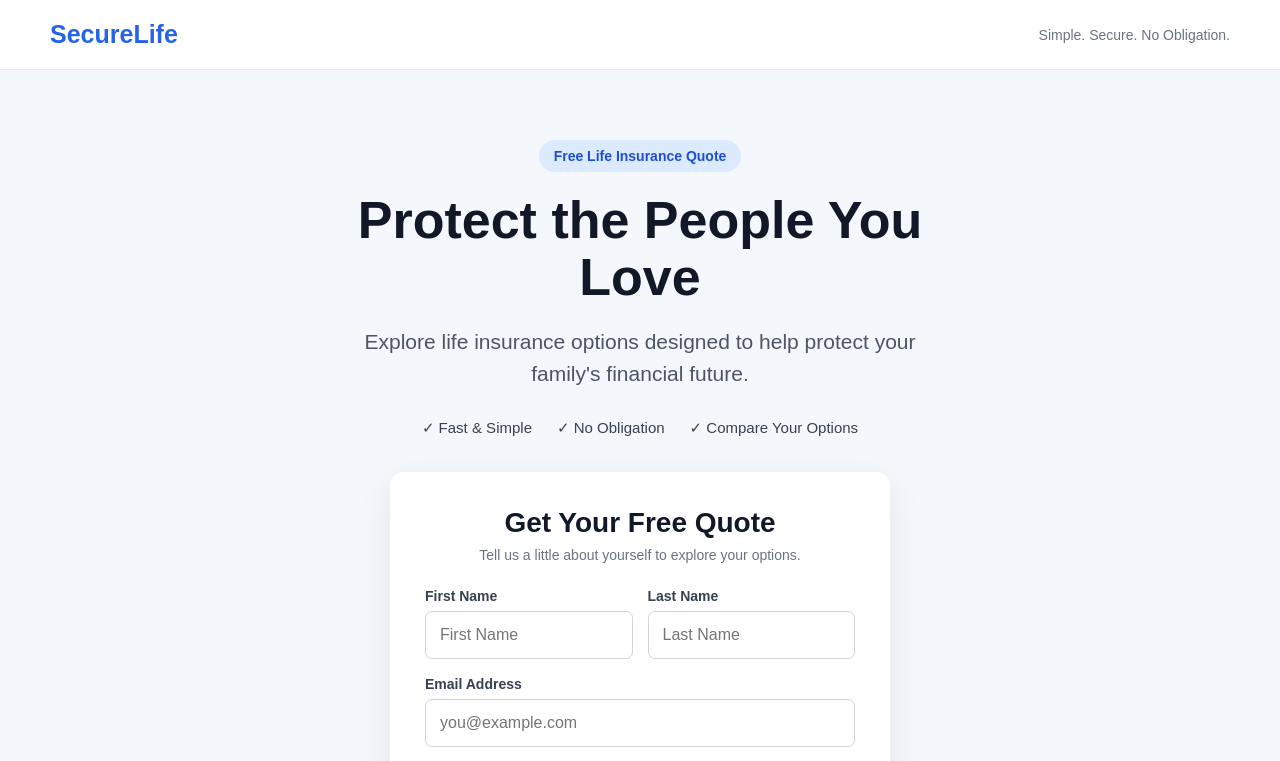
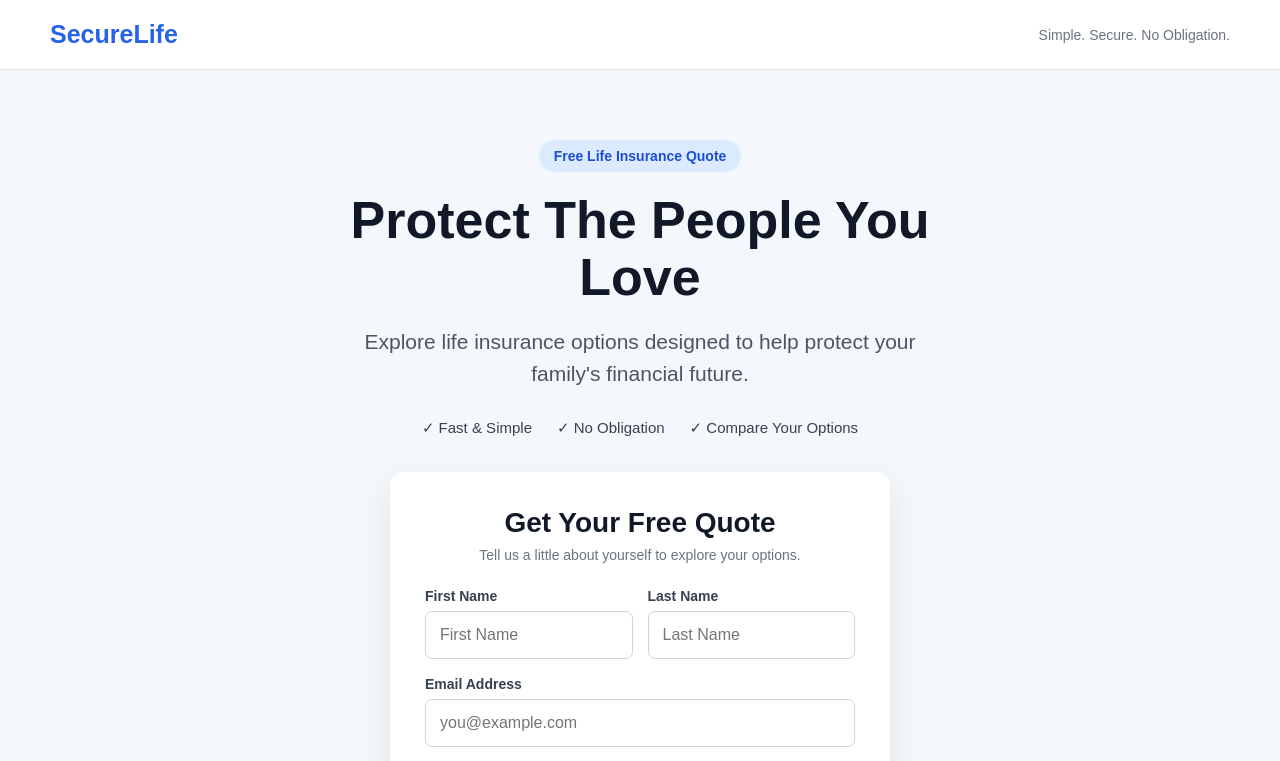
Before and after one commit to geyermatt8-alt/securelife-website, a website: page index.html in a window 1280 px wide. Shown: the top 761 px of the page. Drawn offline with Linux system fonts and the light colour scheme.

Commit message:
Update index.html

```diff
--- a/index.html
+++ b/index.html
@@ -25,7 +25,7 @@
           Free Life Insurance Quote
         </div>
 
-        <h1>Protect the People You Love</h1>
+        <h1>Protect The People You Love</h1>
 
         <p class="subtitle">
           Explore life insurance options designed to help protect your family's financial future.
```
